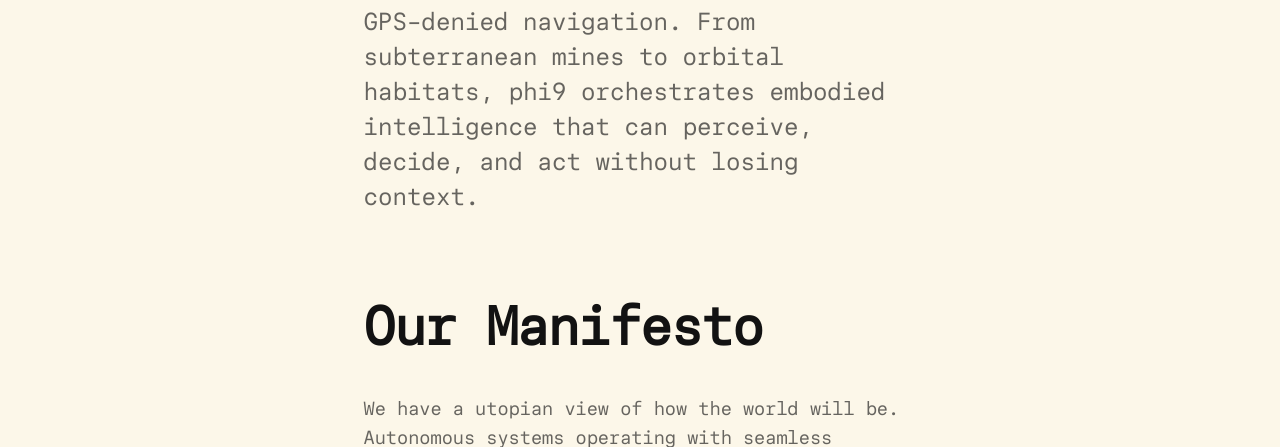
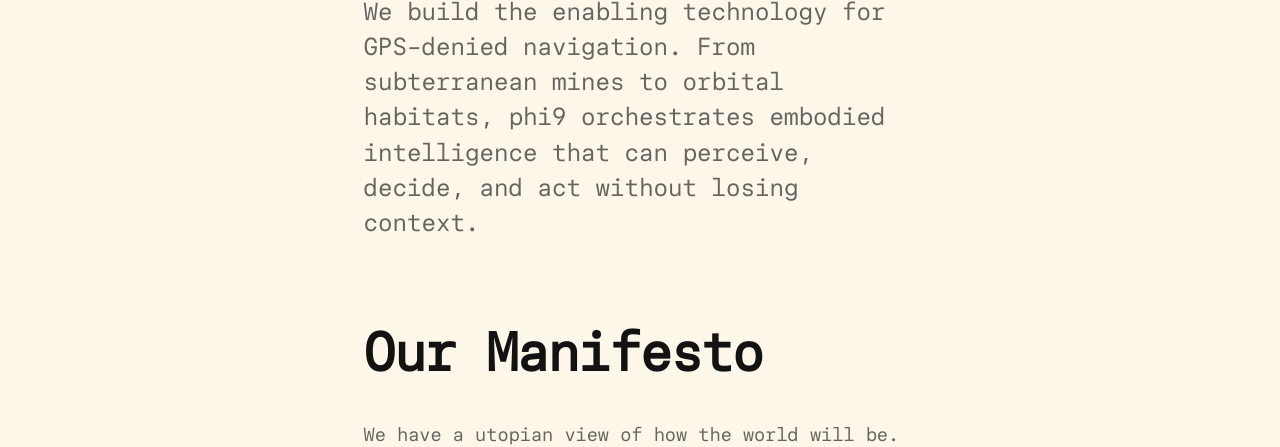
Before and after one commit to phi9-space/phi9.space, an Astro site: page / in a window 1280 px wide. Shown: the part 653-1100 px from the top of the page. Built offline with nearby package versions, Linux system fonts and the light colour scheme; Astro itself is replaced by a stand-in of ours; some packages are replaced by stand-ins of ours.

Commit message:
Revert "fix: remove layout shell padding"
This reverts commit 753f272a90ddb571698072b63d37f3019a7fee36.

```diff
--- a/src/layouts/BaseLayout.astro
+++ b/src/layouts/BaseLayout.astro
@@ -94,6 +94,7 @@
     display: grid;
     grid-template-columns: minmax(0, 18vw) minmax(0, 64vw) minmax(0, 18vw);
     min-height: 100vh;
+    padding: var(--grid-padding);
     gap: clamp(1rem, 2.5vw, 2rem);
   }
 
```
